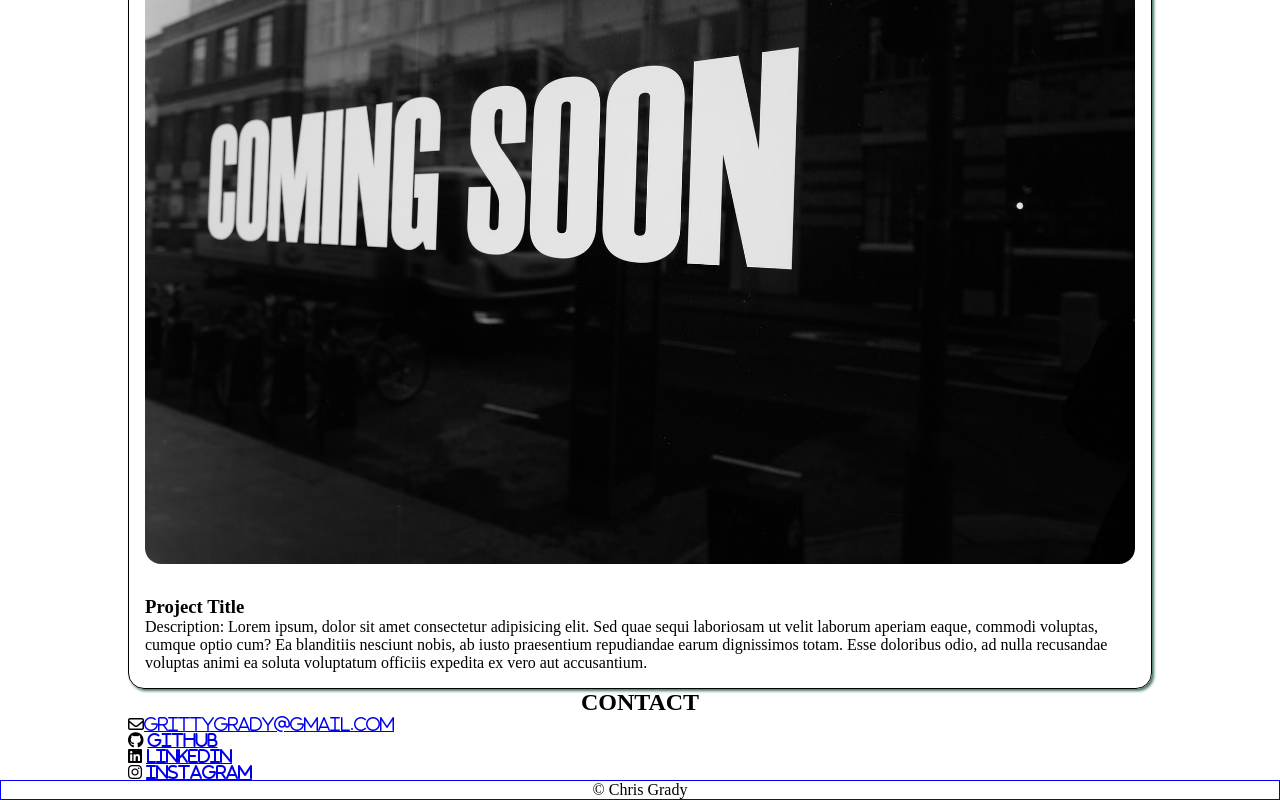
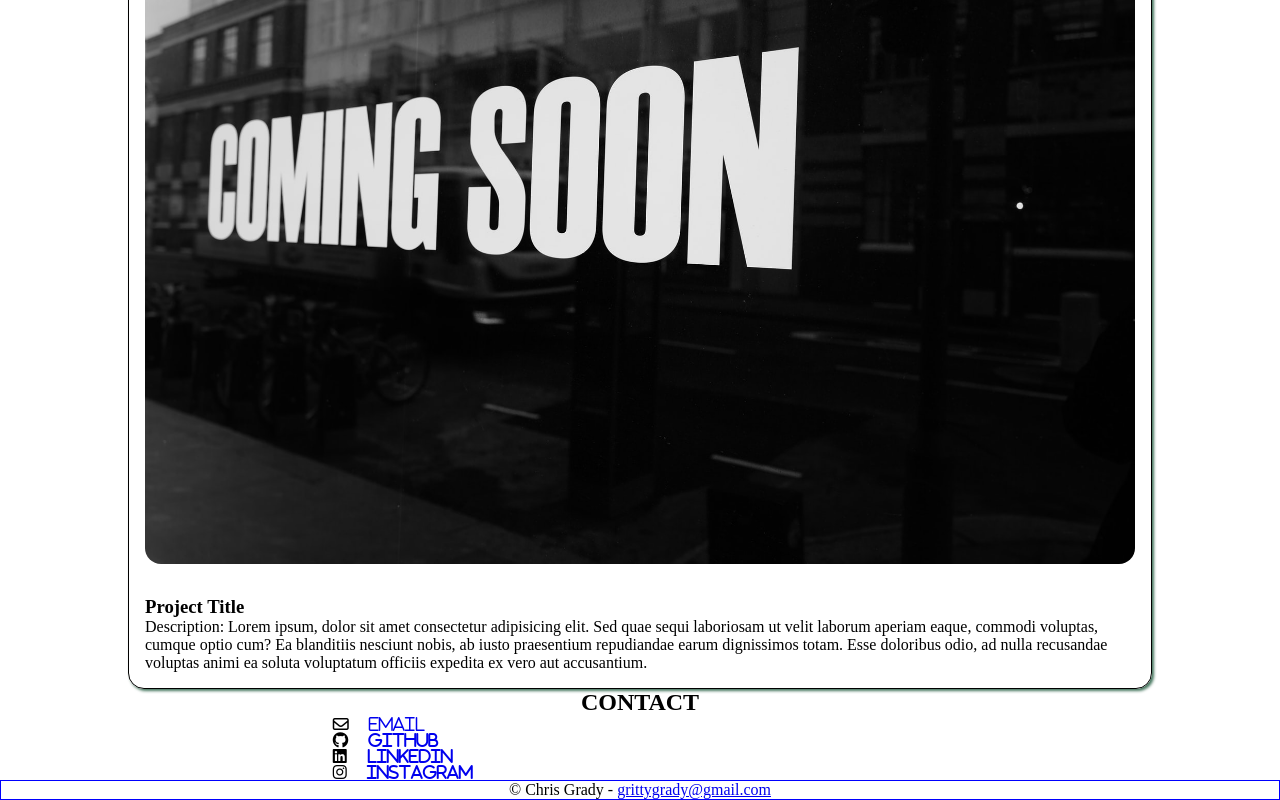
Before and after one commit to grittygrady/chris-grady-portfolio, a plain HTML site: page index.html in a window 1280 px wide. Shown: the part 1363-2163 px from the top of the page. Drawn offline with Linux system fonts and the light colour scheme.

Commit message:
Added Contact Links

```diff
--- a/index.html
+++ b/index.html
@@ -86,11 +86,9 @@
         <div class="wrapper">
           <h2>CONTACT</h2>
           <div class="contact__links">
-            <i class="far fa-envelope"
-              ><a href="mailto:grittygrady@gmail.com"
-                >grittygrady@gmail.com</a
-              ></i
-            >
+            <i class="far fa-envelope">
+              <a href="mailto:grittygrady@gmail.com">Email</a>
+            </i>
             <i class="fab fa-github">
               <a href="https://github.com/grittygrady"> Github</a>
             </i>
@@ -108,7 +106,10 @@
     </main>
     <!-- FOOTER -->
     <footer class="border2">
-      <p>&#169; Chris Grady</p>
+      <p>
+        &#169; Chris Grady -
+        <a href="mailto:grittygrady@gmail.com">grittygrady@gmail.com</a>
+      </p>
     </footer>
   </body>
 </html>
--- a/style.css
+++ b/style.css
@@ -80,10 +80,18 @@ header {
   text-align: center;
 }
 
+.contact a {
+  text-decoration: none;
+  margin-left: 1rem;
+}
+
 .contact__links {
   display: flex;
   flex-direction: column;
   justify-content: space-evenly;
+  text-align: justify;
+  max-width: 60%;
+  margin: auto;
 }
 
 /* FOOTER */
```
